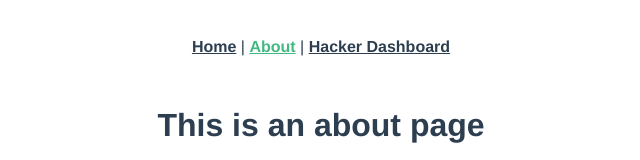
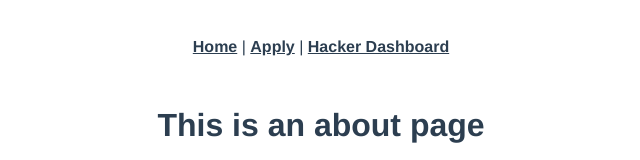
Before and after one commit to hacksu/khe-frontend, a Vue app: page /about in a window 1280 px wide. Shown: the top 160 px of the page, without its empty margins (319-959 px from the left). Built offline with nearby package versions, Linux system fonts and the light colour scheme.

Commit message:
/apply route

```diff
--- a/src/App.vue
+++ b/src/App.vue
@@ -1,7 +1,7 @@
 <template>
   <div id="nav" v-if="!$route.path.includes('dashboard')">
     <router-link to="/">Home</router-link> |
-    <router-link to="/about">About</router-link> |
+    <router-link to="/apply">Apply</router-link> |
     <router-link to="/dashboard">Hacker Dashboard</router-link>
   </div>
   <router-view/>
--- a/src/router/index.ts
+++ b/src/router/index.ts
@@ -82,4 +82,12 @@ const router = createRouter({
   routes
 })
 
+router.beforeEach((to, from, next) => {
+  if (to.path == '/apply') { // redirect /apply to /dashboard/apply
+    next({ name: 'Apply', })
+  } else {
+    next();
+  }
+})
+
 export default router
```
